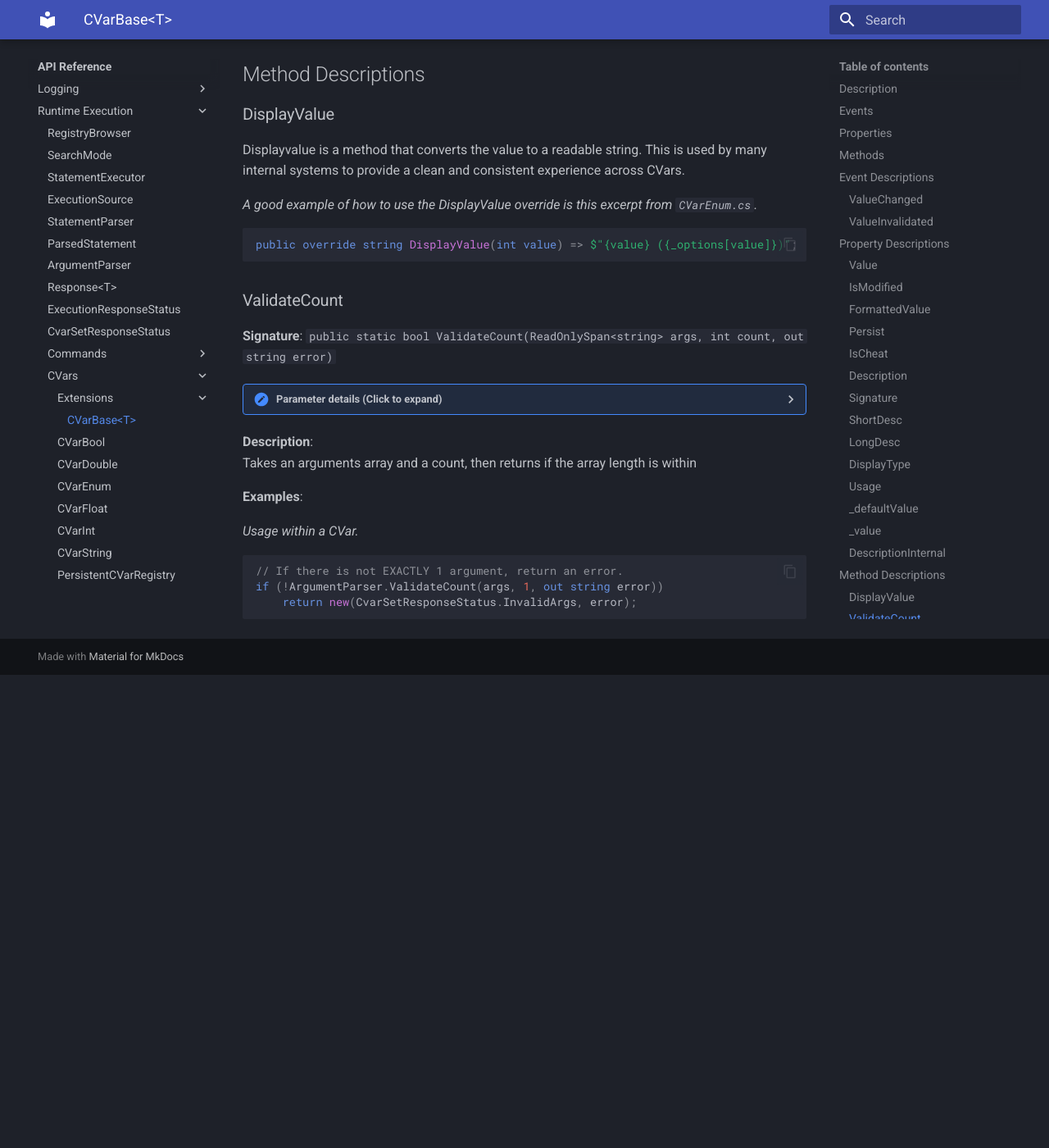
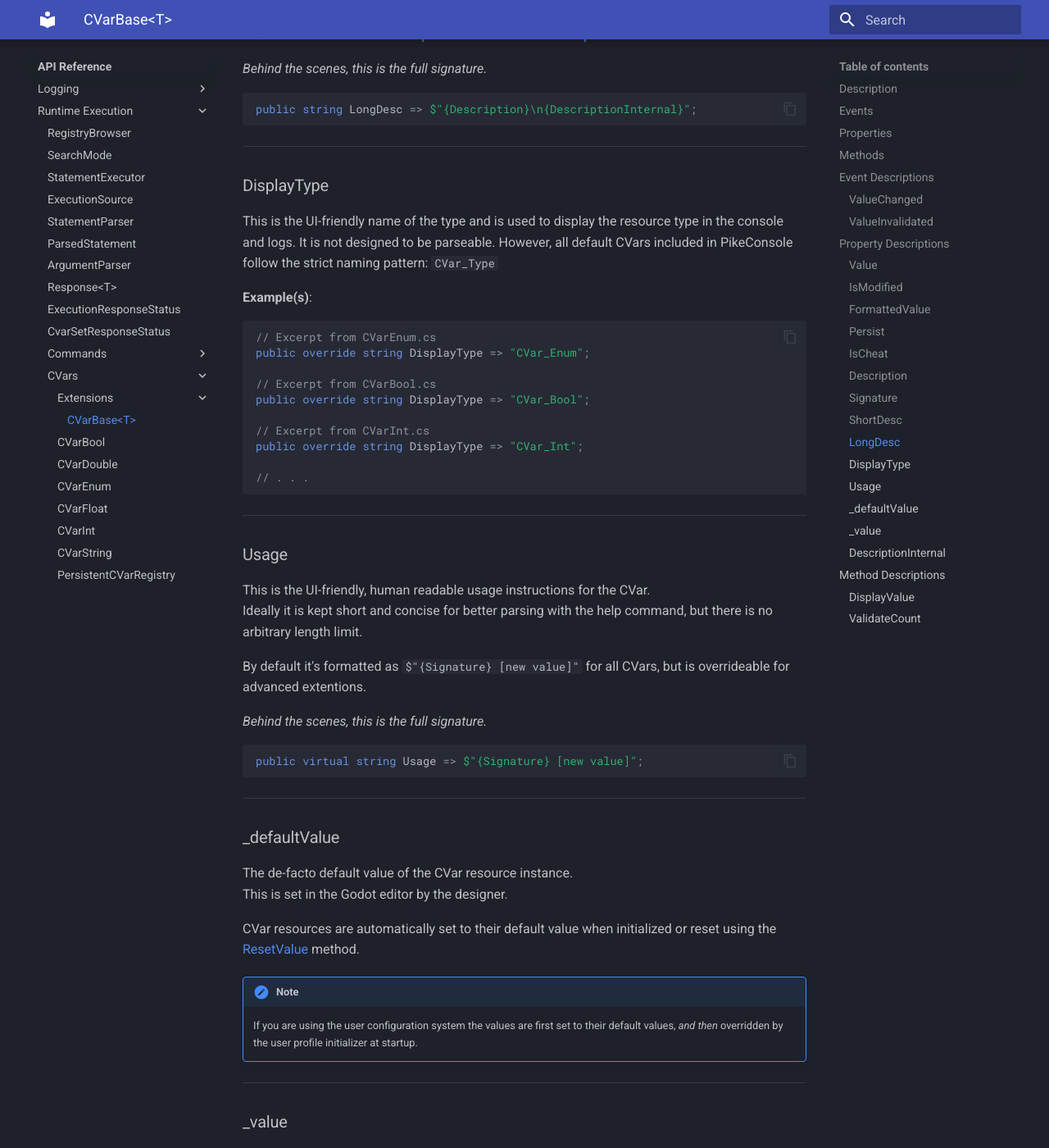
Before and after one commit to VonRiddarn/PikeConsole, an MkDocs documentation site: the page built from docs/api/CVars/Extensions/CVarBase_T.md, in a window 1280 px wide and 1400 px high, scrolled down 5352 px. Shown: the whole window at 82% size. Built offline with MkDocs 1.6.1 and Material for MkDocs 9.7.7, drawn with Linux system fonts in a browser that asks for light colours; before the commit the page ends 6175 px from its top, so only the background shows below that; some of the changed text lies outside the part shown.

Commit message:
docs: add the rest of the properties for CVarBase

````diff
--- a/docs/api/CVars/Extensions/CVarBase_T.md
+++ b/docs/api/CVars/Extensions/CVarBase_T.md
@@ -27,7 +27,7 @@
 | `public` | `string` | [FormattedValue](#formattedvalue) |
 | `public` | `bool` | [Persist](#persist) |
 | `public` | `bool` | [IsCheat](#ischeat) |
-| `public` | `string` | [Description](#description) |
+| `public` | `string` | [Description](#description_1) |
 | `public` | `string` | [Signature](#signature) |
 | `public` | `string` | [ShortDesc](#shortdesc) |
 | `public` | `string` | [LongDesc](#longdesc) |
@@ -55,7 +55,8 @@
 Passes the new value as an argument to the consumer method.
 
 _This is useful for updating information using the observer pattern._
-**Example**:
+
+**Example(s)**:
 ```csharp
 
 DifficultyCVar.ValueChanged += OnDifficultyChanged;
@@ -72,7 +73,8 @@
 Does NOT pass a value to the consumer method.
 
 _This is useful when several CVars share execution method._
-**Example**:
+
+**Example(s)**:
 ```csharp
 
 CrosshairLengthCVar.ValueInvalidated += OnCrosshairChanged;
@@ -101,6 +103,8 @@
 
 This saves performance on event invokation overhead.
 
+---
+
 ### IsModified
 A shorthand for checking if the current value is not the original, expected value.
 This can be used by saving systems to occlude default CVars, which
@@ -111,9 +115,13 @@
 public bool IsModified => !EqualityComparer<T>.Default.Equals(_value, _defaultValue);
 ```
 
+---
+
 ### FormattedValue
 Shorthand that displays the formatted value of a CVar.
 It does so by utilizing the `virtual` method [DisplayValue](#displayvalue).
+
+---
 
 ### Persist
 This is a _Editor facing_ flag that decides whether or not the CVar
@@ -123,6 +131,8 @@
 From there, one may opt-in for the built in userconfig `.cfg` system,
 or build their own using the `PersistentCVarRegistry` api.
 
+---
+
 ### IsCheat
 This is a _Editor facing_ flag that decides whether or not the CVar **is considered a cheat**.
 
@@ -131,17 +141,21 @@
 
 **See also**: [ExecutionSource](../../RuntimeExecution/ExecutionSource.md)
 
+---
+
 ### Description
 This is a _Editor facing_ flag that **sets the description** of the CVar.
 
 This description is used by the [LongDesc](#longdesc) prefaces the [DescriptionInternal](#descriptioninternal).
 It can be arbitrarily long or short and serves as a description for the specific **CVar resource**, rather than the _CVar type_.
 
-**Example**:
+**Example(s)**:
 ```
 Crosshair length variable.
 Used by the CrosshairManager when rendering the crosshair on screen.
 ```
+
+---
 
 ### Signature
 Fully automatic _"command"_ signature for the CVar.
@@ -152,8 +166,10 @@
 Trailing whitespaces are trimmed, and spaces are replaced with underscores.
 ///
 
+---
+
 ### ShortDesc
-Handled automatically by the root class.
+Handled automatically by the root class (this).
 `ShortDesc` is a required property for all `IRuntimeExecutable`s and
 is used by help formatters and executable lists.
 
@@ -168,26 +184,99 @@
 explicitly clear that it is a CVar shortcut, and that the command
 only serves and invokes the CVars `Execute` method.
 
-Details about what the command does comes from the help formatter and long description.
+Details about what the command does comes from the help formatter and [long description](#longdesc).
 ///
 
+---
+
 ### LongDesc
+Handled automatically by the root class (this).
+`LongDesc` is the canonical long description of any executable and
+is hardwired for CVars to return both the [resource description](#description_1) and
+the [internal description](#descriptioninternal).
 
 
+_Behind the scenes, this is the full signature._
+```csharp
+public string LongDesc => $"{Description}\n{DescriptionInternal}";
+```
+
+---
+
 ### DisplayType
+This is the UI-friendly name of the type and is used to display the resource type in the console and logs. It is not designed to be parseable. However, all default CVars included in PikeConsole follow the strict naming pattern: `CVar_Type`
 
+**Example(s)**:
+```csharp
+// Excerpt from CVarEnum.cs
+public override string DisplayType => "CVar_Enum";
+
+// Excerpt from CVarBool.cs
+public override string DisplayType => "CVar_Bool";
+
+// Excerpt from CVarInt.cs
+public override string DisplayType => "CVar_Int";
+
+// . . .
+```
+
+---
 
 ### Usage
+This is the UI-friendly, human readable usage instructions for the CVar.
+Ideally it is kept short and concise for better parsing with the help command, but there is no arbitrary length limit.
 
+By default it's formatted as `$"{Signature} [new value]"` for all CVars, but is overrideable for advanced extentions.
+
+_Behind the scenes, this is the full signature._
+```csharp
+public virtual string Usage => $"{Signature} [new value]";
+```
+
+---
 
 ### _defaultValue
+The de-facto default value of the CVar resource instance.
+This is set in the Godot editor by the designer.
 
+CVar resources are automatically set to their default value when initialized or reset using the [ResetValue](#resetvalue) method.
+
+/// note
+If you are using the user configuration system the values are first set to their default values, _and then_ overridden by the user profile initializer at startup.
+///
+
+---
 
 ### _value
+The de-facto current value of the CVar resource instance.
+Unless the [Persist](#persist) flag is set (and the user configuration system is active), this value is per-session scoped. Closing and opening the runtime will reset the value to its default automatically.
 
+---
 
 ### DescriptionInternal
+The META description for the CVar type.
+The structure of this is fully arbitrary and just serves as an entry point for advanced extentions to list critical typ information.
 
+**Example(s)**:
+
+_excerpt from `CVarEnum.cs`._
+
+```csharp
+protected override string DescriptionInternal => _cachedHelpLst;
+
+protected override void InitializeInternal()
+{
+	// . . .
+	StringBuilder sb = new("OPTIONS:\n");
+	for (int i = 0; i < _options.Length; i++)
+		sb.Append($"\t{i} = {_options[i]}\n");
+
+	_cachedHelpLst = sb.ToString();
+}
+
+```
+
+---
 
 ## Method Descriptions
 
@@ -227,7 +316,7 @@
 Takes an arguments array and a count, then returns if the array length is within
 
 
-**Examples**:
+**Example**:
 
 _Usage within a CVar._
 ```csharp
````
